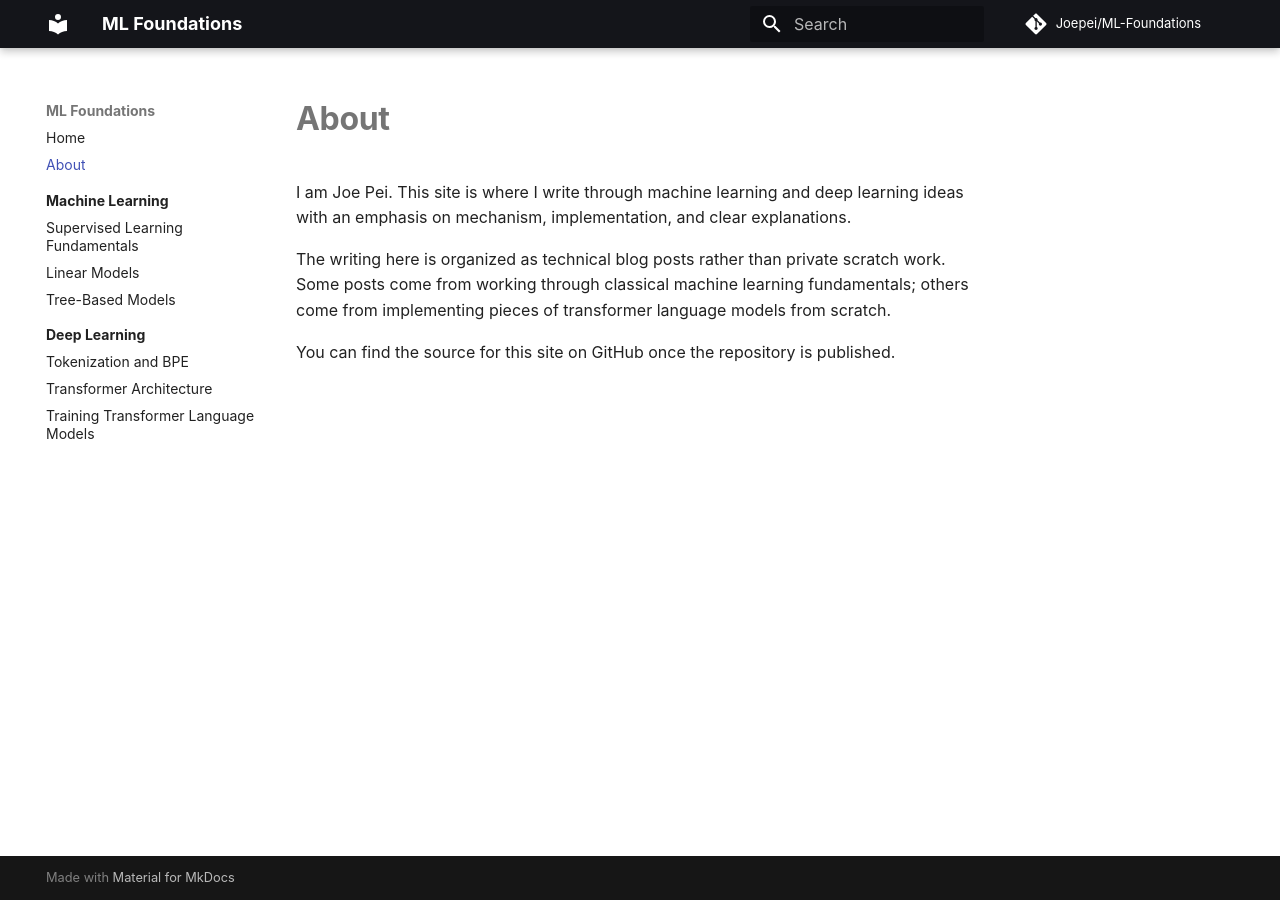
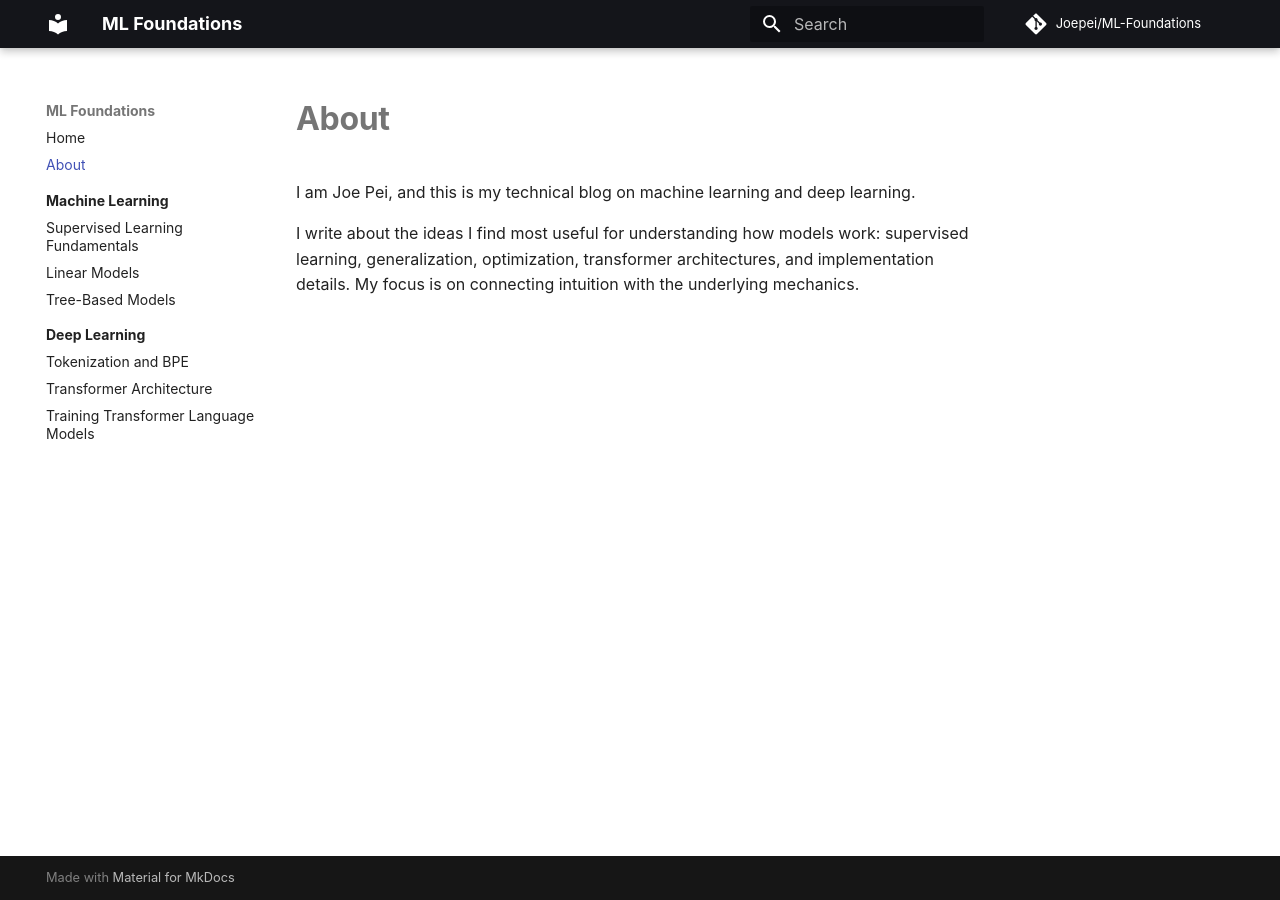
Before and after one commit to Joepei/ML-Foundations, an MkDocs documentation site: the page built from docs/about.md, in a window 1280 px wide. Built offline with MkDocs 1.6.1 and Material for MkDocs 9.7.7, drawn with Linux system fonts in a browser that asks for light colours; comment, search, counter and statistics services are not loaded.

Commit message:
Refine about page copy

```diff
--- a/docs/about.md
+++ b/docs/about.md
@@ -1,7 +1,5 @@
 # About
 
-I am Joe Pei. This site is where I write through machine learning and deep learning ideas with an emphasis on mechanism, implementation, and clear explanations.
+I am Joe Pei, and this is my technical blog on machine learning and deep learning.
 
-The writing here is organized as technical blog posts rather than private scratch work. Some posts come from working through classical machine learning fundamentals; others come from implementing pieces of transformer language models from scratch.
-
-You can find the source for this site on GitHub once the repository is published.
+I write about the ideas I find most useful for understanding how models work: supervised learning, generalization, optimization, transformer architectures, and implementation details. My focus is on connecting intuition with the underlying mechanics.
```
